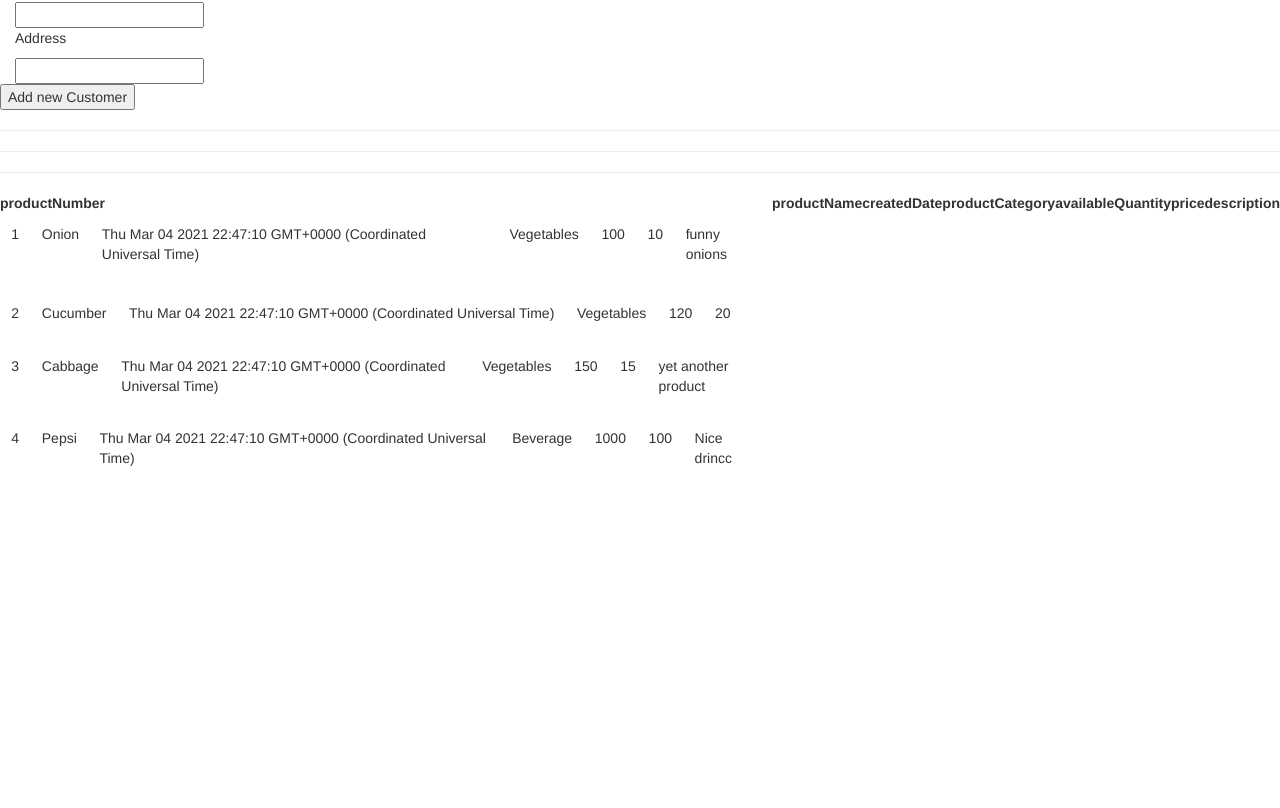
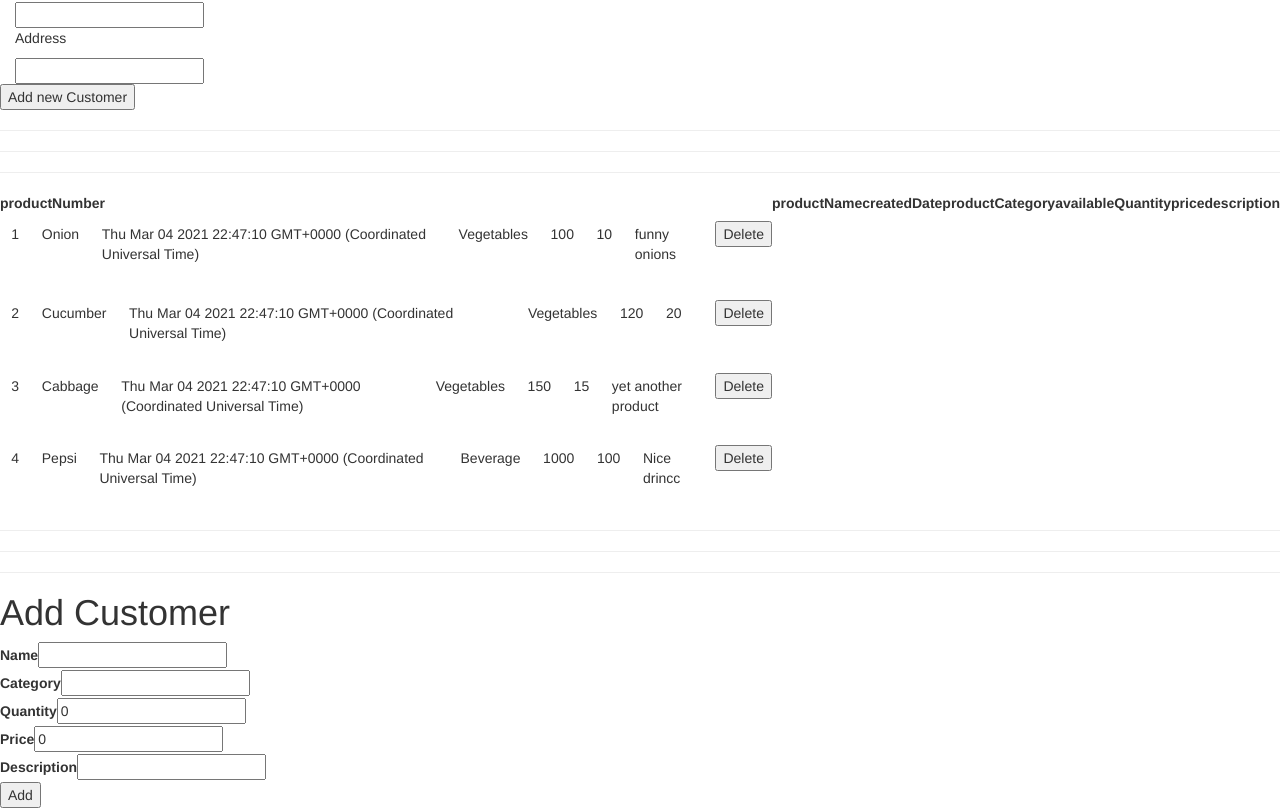
Before and after one commit to OmnixTry/Angular-Frontend, an Angular app: page / in a window 1280 px wide. Shown: the part 516-1324 px from the top of the page. Before the commit the page ends 1006 px from the top, so only its background shows below. Built offline with nearby package versions, Linux system fonts and the light colour scheme.

Commit message:
add product list support

```diff
--- a/src/app/app.component.html
+++ b/src/app/app.component.html
@@ -4,3 +4,7 @@
 <hr>
 <hr>
 <app-product-list></app-product-list>
+<hr>
+<hr>
+<hr>
+<app-add-product></app-add-product>
--- a/src/app/products/add-product/add-product.component.html
+++ b/src/app/products/add-product/add-product.component.html
@@ -1 +1,14 @@
-<p>add-product works!</p>
+<h1>Add Customer</h1>
+<form action="">
+    <label for="sss">Name</label>
+    <input type="text" name="productName" id="" [(ngModel)]="productName" > <br>
+    <label for="sss">Category</label>
+    <input type="text" name="category" id="" [(ngModel)]="productCategory"> <br>
+    <label for="sss">Quantity</label>
+    <input type="text" name="availableQuantity" id="" [(ngModel)]="availableQuantity"><br>
+    <label for="sss">Price</label>
+    <input type="text" name="price" id="" [(ngModel)]="price"><br>
+    <label for="sss">Description</label>
+    <input type="textBlock" name="description" id="" [(ngModel)]="description"><br>
+    <button (click)="onProductAdd()">Add</button><br>
+</form>
--- a/src/app/products/add-product/add-product.component.ts
+++ b/src/app/products/add-product/add-product.component.ts
@@ -1,15 +1,29 @@
 import { Component, OnInit } from '@angular/core';
+import { ProductService } from 'src/app/shared/services/product.service';
 
 @Component({
   selector: 'app-add-product',
   templateUrl: './add-product.component.html',
-  styleUrls: ['./add-product.component.css']
+  styleUrls: ['./add-product.component.css'],
 })
 export class AddProductComponent implements OnInit {
+  productName: string = '';
+  productCategory: string = '';
+  availableQuantity: number = 0;
+  price: number = 0;
+  description: string = '';
 
-  constructor() { }
+  constructor(private productService: ProductService) {}
 
-  ngOnInit(): void {
+  ngOnInit(): void {}
+
+  onProductAdd() {
+    this.productService.addProduct(
+      this.productName,
+      this.productCategory,
+      this.availableQuantity,
+      this.price,
+      this.description
+    );
   }
-
 }
--- a/src/app/products/product-list/product-element/product-element.component.html
+++ b/src/app/products/product-list/product-element/product-element.component.html
@@ -3,3 +3,6 @@
     <p>{{product[col]}}</p>
   </div>
 </td>
+<td>
+  <button (click)="onItemDelete()">Delete</button>
+</td>
--- a/src/app/products/product-list/product-element/product-element.component.ts
+++ b/src/app/products/product-list/product-element/product-element.component.ts
@@ -13,7 +13,11 @@ export class ProductElementComponent implements OnInit {
   @Input() product: any;
   @Input() columns?: string[];
 
-  constructor() {}
+  constructor(private productService: ProductService) {}
 
   ngOnInit(): void {}
+
+  onItemDelete(){
+    this.productService.deleteProduct(this.product);
+  }
 }
--- a/src/app/shared/services/product.service.ts
+++ b/src/app/shared/services/product.service.ts
@@ -44,7 +44,6 @@ export class ProductService {
   }
 
   addProduct(
-    createdDate: Date,
     productName: string,
     productCategory: string,
     availableQuantity: number,
@@ -53,7 +52,7 @@ export class ProductService {
   ) {
     this._products.push({
       productNumber: 0,
-      createdDate: createdDate,
+      createdDate: new Date(),
       productName: productName,
       productCategory: productCategory,
       availableQuantity: availableQuantity,
@@ -73,4 +72,8 @@ export class ProductService {
       'description',
     ];
   }
+
+  deleteProduct(product: Product){
+    this.products.splice(this.products.indexOf(product), 1);
+  }
 }
```
